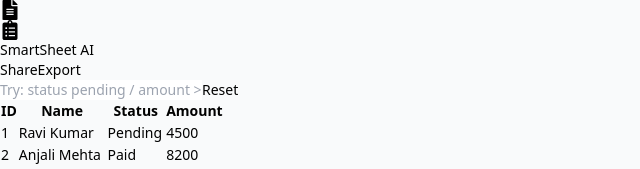
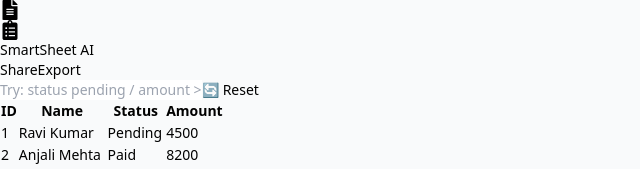
Before and after one commit to Prince7g/smartsheet-ai, a React (Vite) app: page / in a window 1280 px wide. Shown: the top 169 px of the page, without its empty margins (0-640 px from the left). Built offline with nearby package versions, Linux system fonts and the light colour scheme.

Commit message:
Update Spreadsheet.tsx

```diff
--- a/src/components/Spreadsheet.tsx
+++ b/src/components/Spreadsheet.tsx
@@ -119,11 +119,15 @@
     setAiFill([]);
   };
 
+  // 🧠 Only enable arrow nav when NOT editing
   useEffect(() => {
-    window.addEventListener('keydown', handleKeyDown);
-    return () => window.removeEventListener('keydown', handleKeyDown);
-  });
+    if (!editingCell) {
+      window.addEventListener('keydown', handleKeyDown);
+      return () => window.removeEventListener('keydown', handleKeyDown);
+    }
+  }, [editingCell]);
 
+  // 🔍 Search filtering
   useEffect(() => {
     const q = searchQuery.toLowerCase().trim();
     if (q === '') {
@@ -170,15 +174,15 @@
         />
         <button
           onClick={() => setSearchQuery('')}
-          className="text-sm bg-gray-200 px-2 py-1 rounded"
+          className="text-sm bg-gray-200 px-3 py-1 rounded active:scale-95 transition cursor-pointer"
         >
-          Reset
+          🔄 Reset
         </button>
       </div>
 
       {aiFill.length > 0 && (
         <button
-          className="text-xs px-2 py-1 mb-2 bg-blue-500 text-white rounded"
+          className="text-xs px-2 py-1 mb-2 bg-blue-500 text-white rounded active:scale-95 transition"
           onClick={acceptAIFill}
         >
           ✅ Accept AI Suggestions
```
